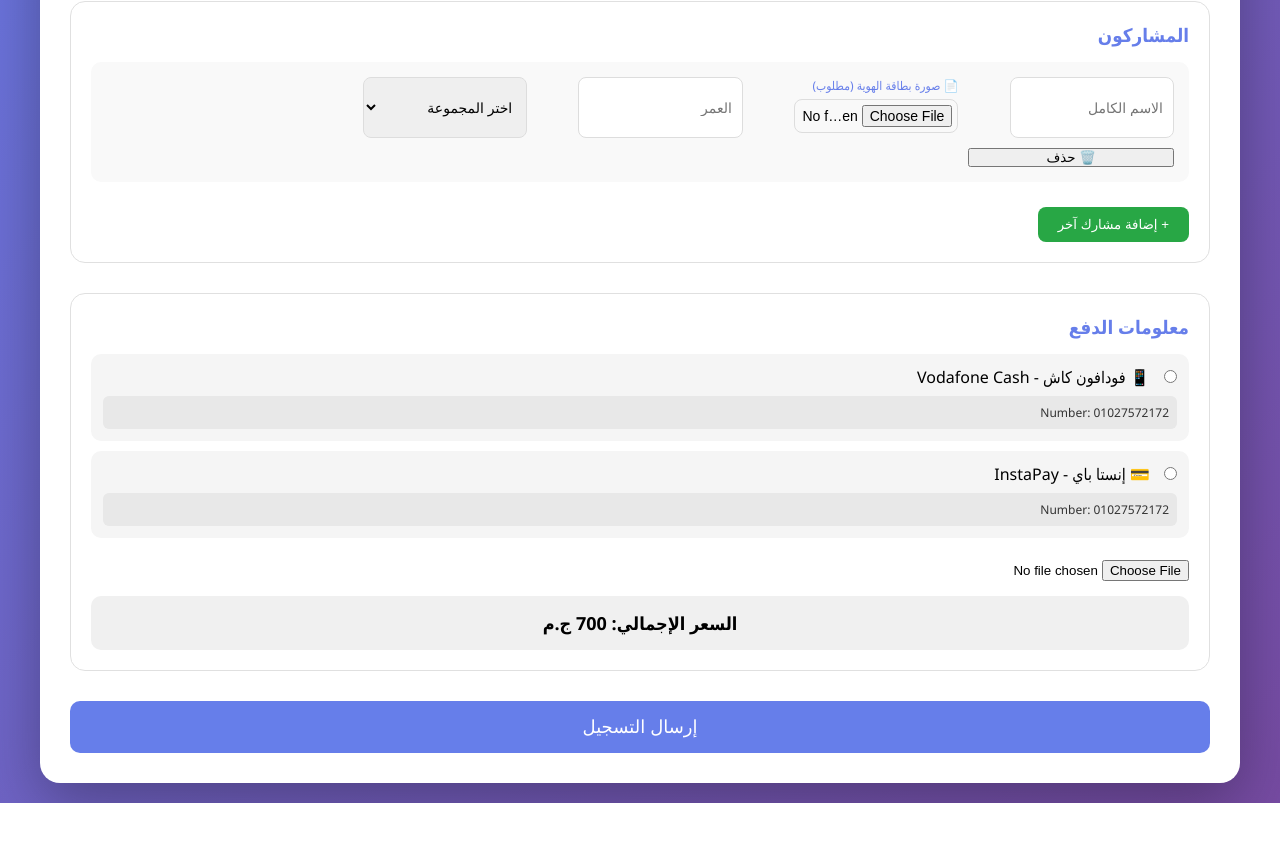
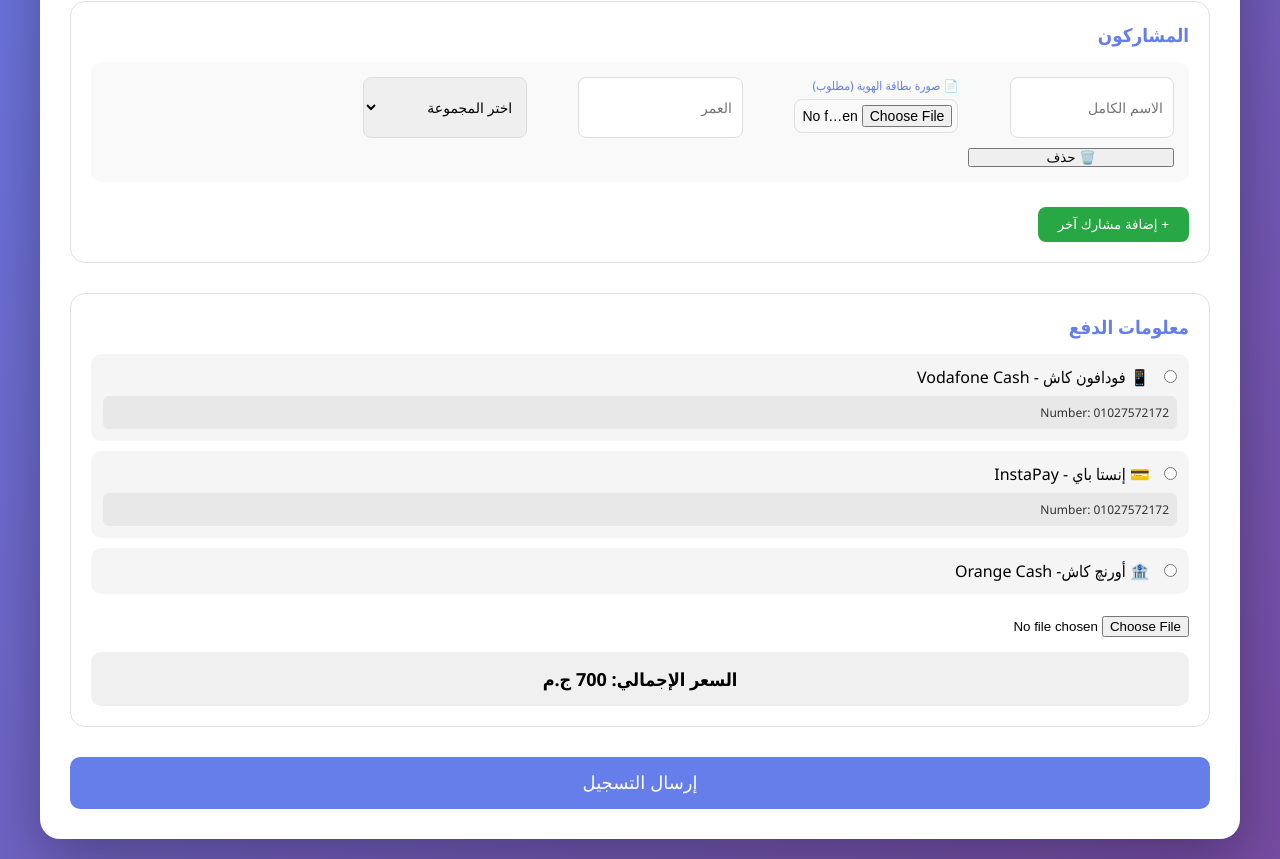
Before and after one commit to MiraPhilip12/3ashan_b7bk_2026, a plain HTML site: page conference-frontend/index.html in a window 1280 px wide. Shown: the part 615-1474 px from the top of the page. Before the commit the page ends 1418 px from the top, so only its background shows below. Drawn offline with Linux system fonts and the light colour scheme; no server answers.

Commit message:
update payment method

```diff
--- a/conference-frontend/index.html
+++ b/conference-frontend/index.html
@@ -75,11 +75,6 @@
             <div class="form-section">
                 <h3 id="paymentTitle">معلومات الدفع</h3>
                 <div class="payment-methods">
-                    <!-- <label class="payment-option">
-                        <input type="radio" name="payment_platform" value="Bank Transfer" required>
-                        <span>🏦 تحويل بنكي - Bank Transfer</span>
-                        <div class="account-details hidden">Account: 1234-5678-9012-3456 | IBAN: EG123456789</div>
-                    </label>  -->
                     <label class="payment-option">
                         <input type="radio" name="payment_platform" value="Vodafone Cash" required>
                         <span>📱 فودافون كاش - Vodafone Cash</span>
@@ -89,6 +84,11 @@
                         <input type="radio" name="payment_platform" value="InstaPay" required>
                         <span>💳 إنستا باي - InstaPay</span>
                         <div class="account-details">Number: 01027572172</div>
+                    </label>
+                    <label class="payment-option">
+                        <input type="radio" name="payment_platform" value="Orange Cash" required>
+                        <span>🏦 أورنچ كاش- Orange Cash</span>
+                        <div class="account-details hidden">Number: 01201937829</div>
                     </label>
                 </div>
                 <input type="file" id="paymentScreenshot" accept="image/*" required>
```
